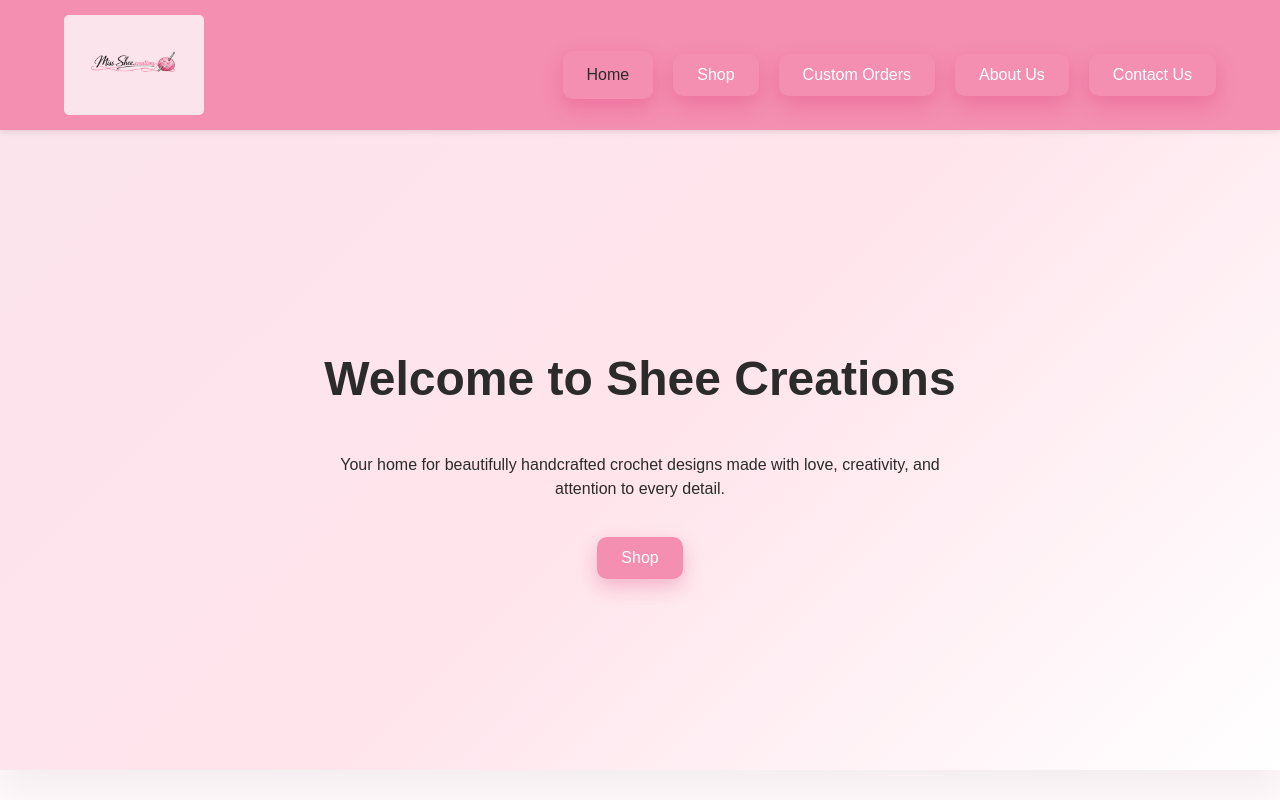
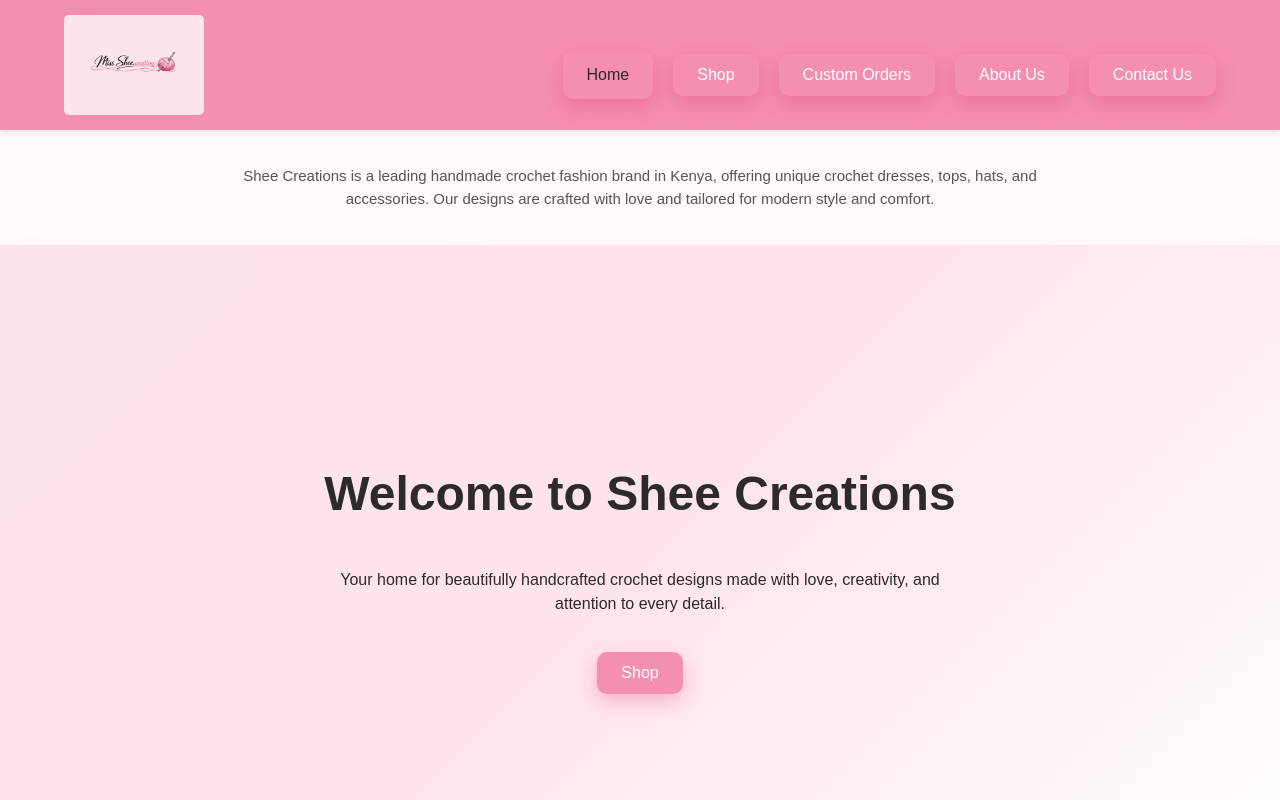
Before and after one commit to John-M23/Shee-Creations, a React (Vite) app: page / in a window 1280 px wide. Shown: the top 800 px of the page. Built offline with nearby package versions, Linux system fonts and the light colour scheme.

Commit message:
Added seo stuff

```diff
--- a/src/App.css
+++ b/src/App.css
@@ -551,3 +551,13 @@
 }
 
 }
+
+
+.seo-text {
+  max-width: 900px;
+  margin: 0 auto;
+  padding: 20px;
+  text-align: center;
+  color: #555;
+  font-size: 15px;
+}
--- a/src/App.jsx
+++ b/src/App.jsx
@@ -13,6 +13,16 @@
 function Home() {
   return (
     <>
+    <section className="seo-text">
+        <p>
+          Shee Creations is a leading handmade crochet fashion brand in Kenya,
+          offering unique crochet dresses, tops, hats, and accessories. Our
+          designs are crafted with love and tailored for modern style and
+          comfort.
+        </p>
+      </section>
+
+
       <Hero />
       <Products />
       <Order />
```
